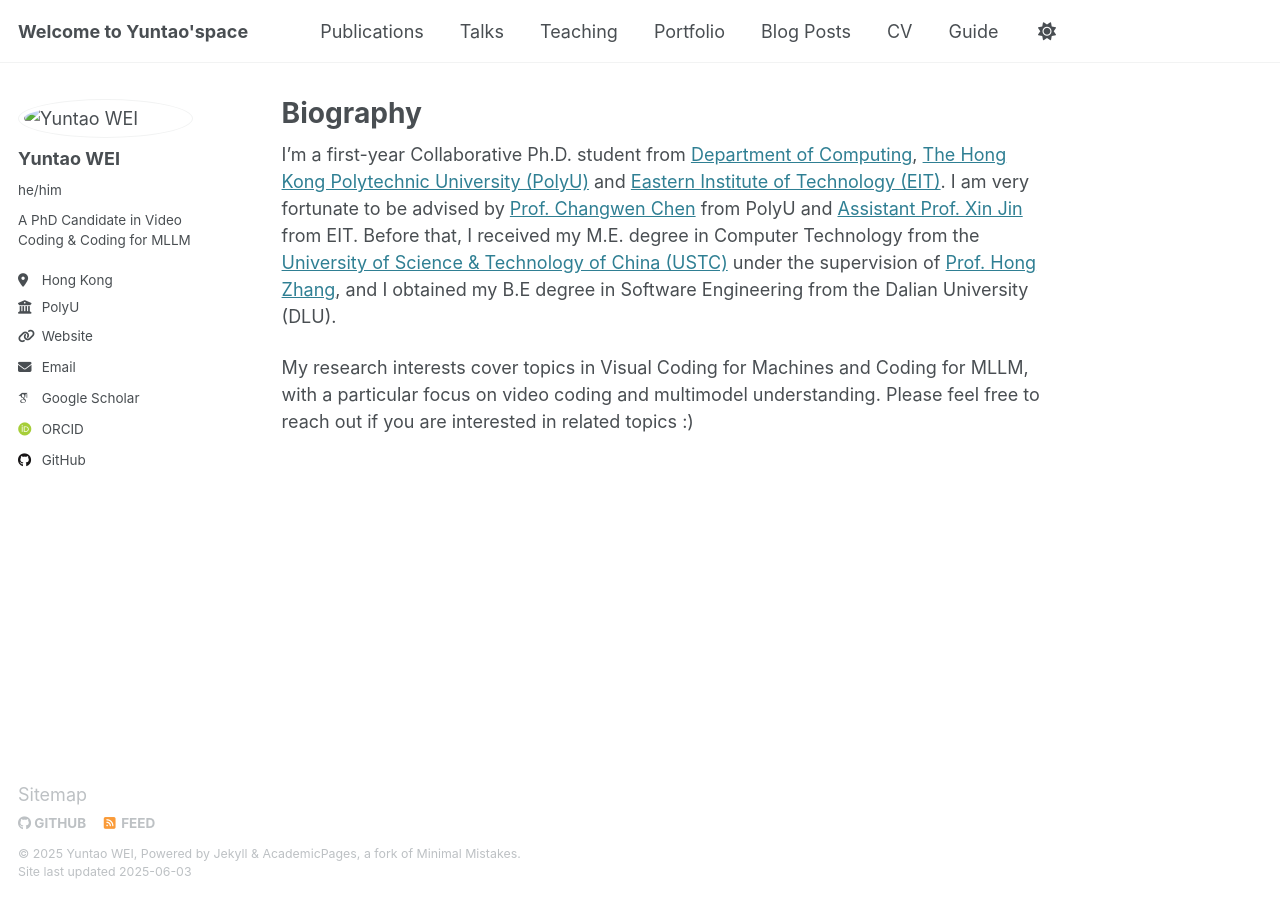
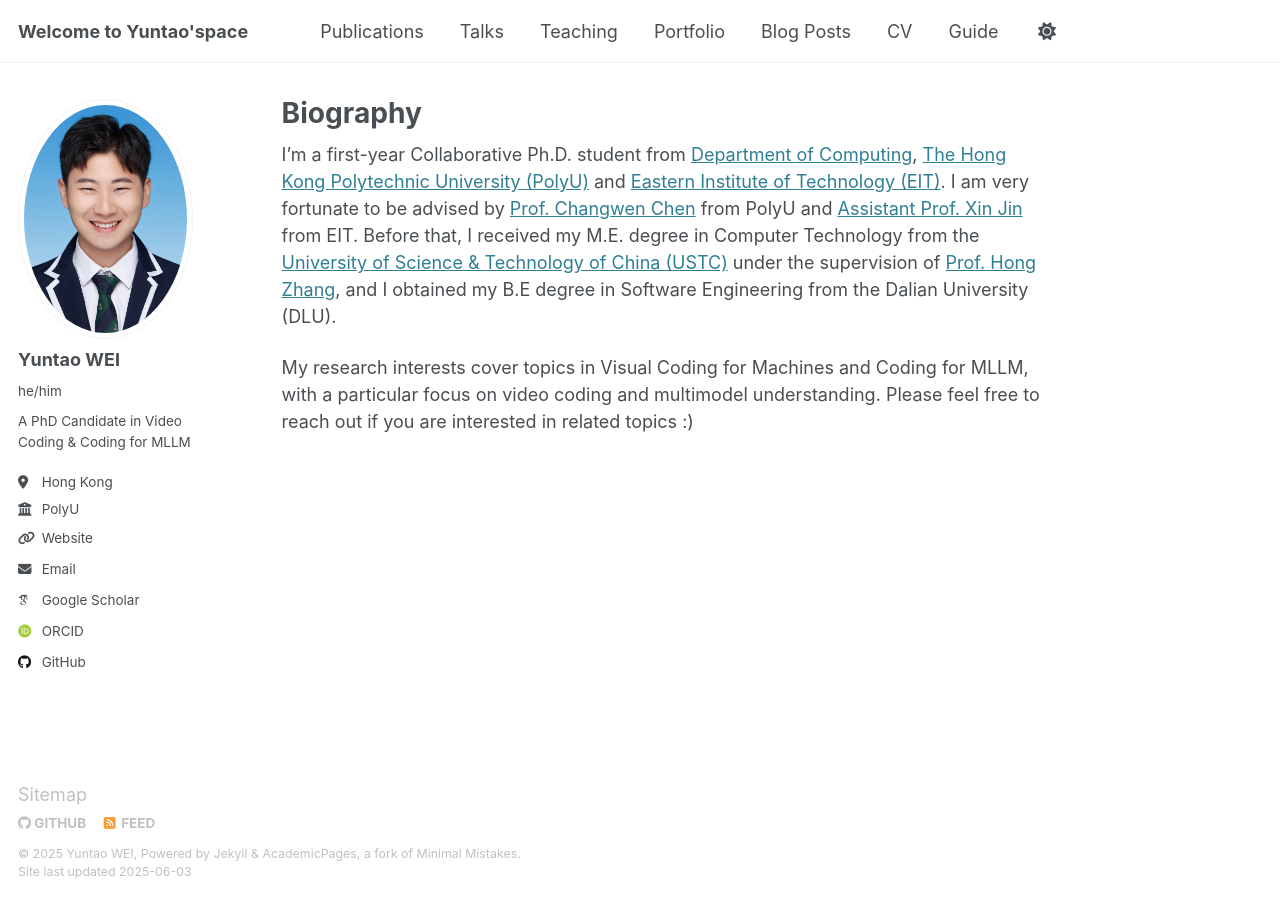
Before and after one commit to yuntao229/yuntao229.github.io, a Jekyll site: the page built from _pages/about.md, in a window 1280 px wide. Built offline with Jekyll 4.4.1, drawn with Linux system fonts in a browser that asks for light colours; some web fonts are replaced.

Commit message:
Update _config.yml

```diff
--- a/_config.yml
+++ b/_config.yml
@@ -8,7 +8,6 @@
 
 # Basic Site Settings
 locale                   : "Hong Kong"
-site_theme               : "default"
 title                    : "Welcome to Yuntao'space"
 title_separator          : "-"
 name                     : "Yuntao WEI"
@@ -22,7 +21,7 @@ repository               : "yuntao229/yuntao229.github.io"
 #               Additional customization can be done by editing /_includes/author-profile.html
 author:
   # Biographic information
-  avatar           : "images/yuntao.png"
+  avatar           : "yuntao.png"
   name             : "Yuntao WEI"
   pronouns         : "he/him"
   bio              : "A PhD Candidate in Video Coding & Coding for MLLM"
```
